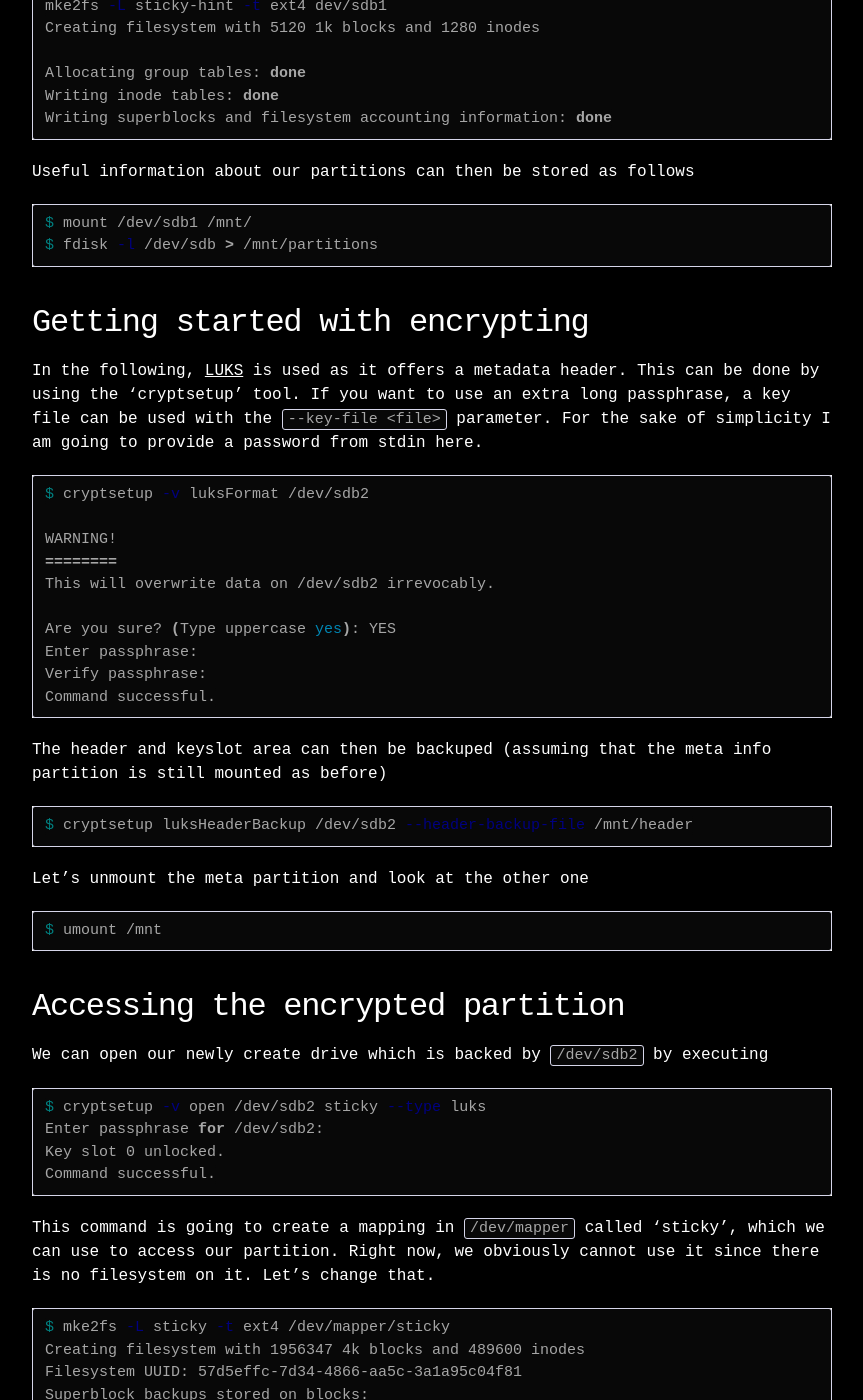
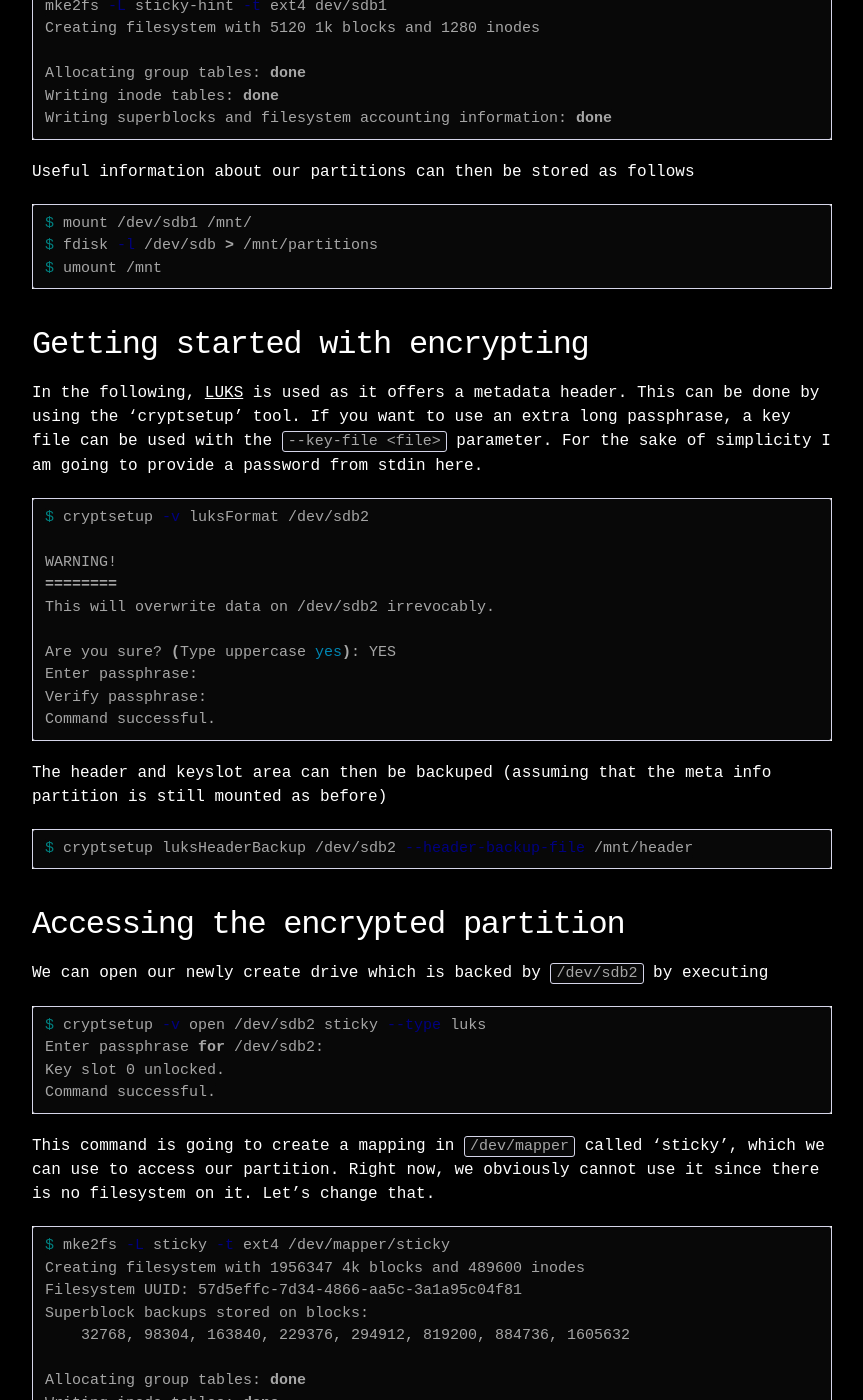
Before and after one commit to kpj/kpj.github.io--old, a Jekyll site: the page built from _posts/2014-08-12-encrypt-partition.md, in a window 1280 px wide and 1400 px high, scrolled down 1657 px. Shown: the whole window, without its empty margins (208-1071 px from the left). Built offline with Jekyll 4.4.1, drawn with Linux system fonts in a browser that asks for light colours.

Commit message:
Improved structure

```diff
--- a/_posts/2014-08-12-encrypt-partition.md
+++ b/_posts/2014-08-12-encrypt-partition.md
@@ -107,12 +108,6 @@ The header and keyslot area can then be backuped (assuming that the meta info pa
 
 {% highlight bash %}
 $ cryptsetup luksHeaderBackup /dev/sdb2 --header-backup-file /mnt/header
-{% endhighlight %}
-
-Let's unmount the meta partition and look at the other one
-
-{% highlight bash %}
-$ umount /mnt
 {% endhighlight %}
 
 
```
Also changed, not shown: other parts of _posts/2014-08-12-encrypt-partition.md (+1 -0 lines).
